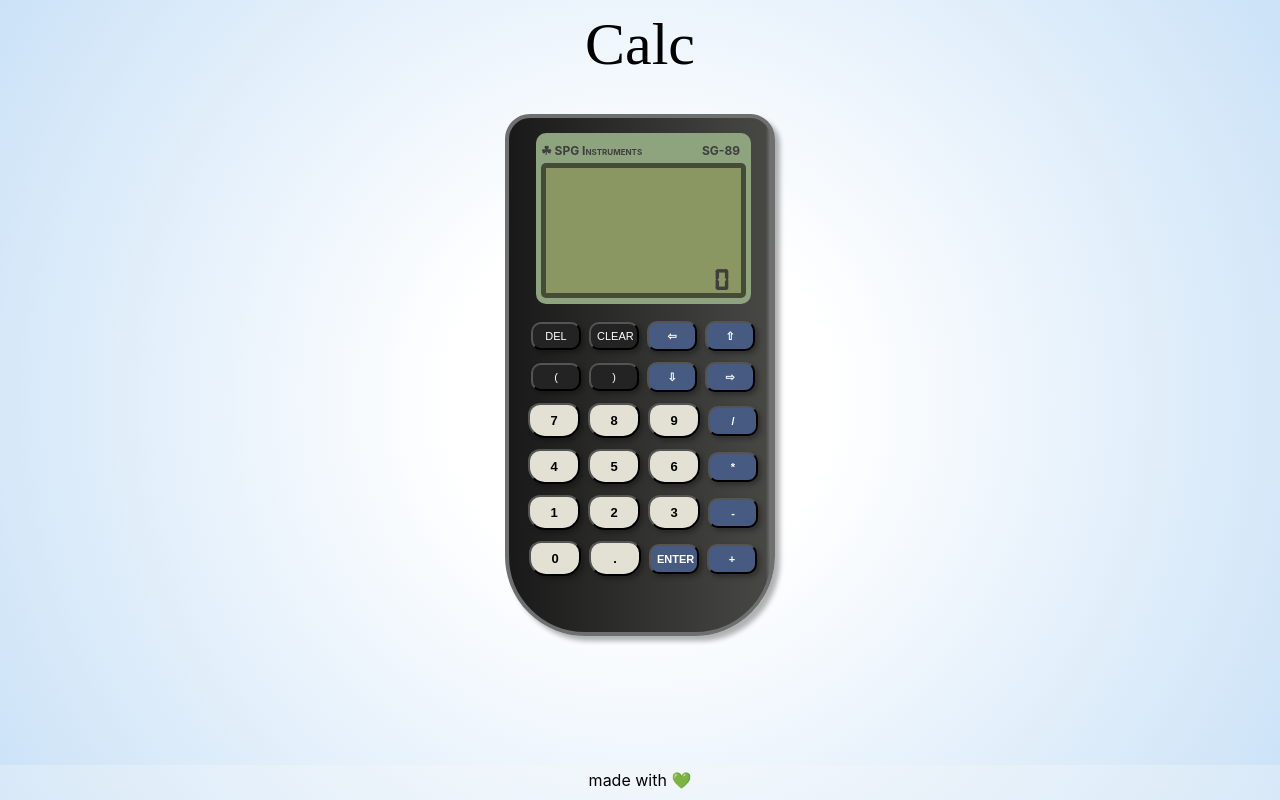
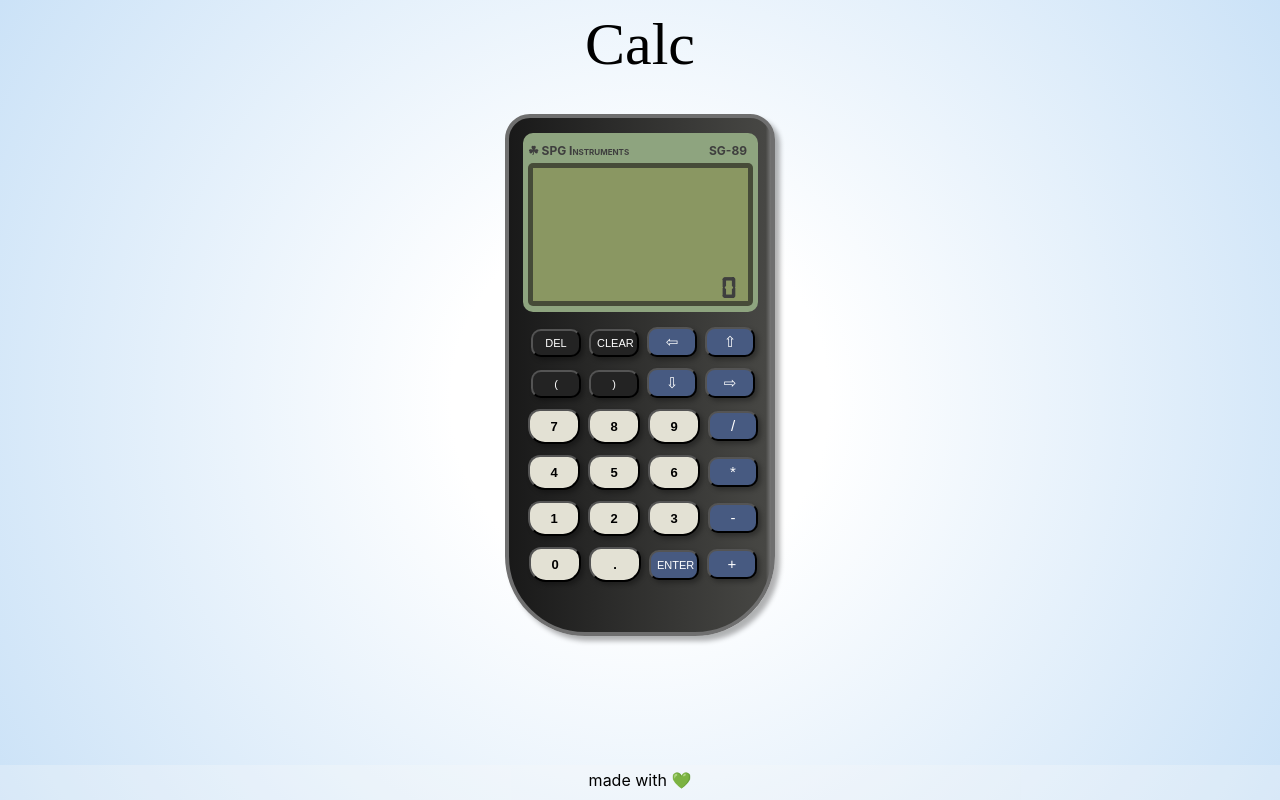
Before and after one commit to nodrognaes/calc, a React (Create React App) app: page / in a window 1280 px wide. Built offline with nearby package versions, Linux system fonts and the light colour scheme; the HTML template or start-up script is replaced by a standard one.

Commit message:
style update

```diff
--- a/src/components/Button/Button.jsx
+++ b/src/components/Button/Button.jsx
@@ -3,7 +3,7 @@ import './button.css';
 
 export default function Button({handleClick}) {
   const keys = [ { 'key': 'DEL', 'color': 'blk' }, { 'key': 'CLEAR', 'color': 'blk' }, { 'key': '⇦', 'color': 'blue', 'id':'ArrowLeft'}, { 'key': '⇧', 'color': 'blue', 'id':'ArrowUp'}, { 'key': '(', 'color': 'blk' }, { 'key': ')', 'color': 'blk' }, { 'key': '⇩', 'color': 'blue', 'id':'ArrowDown'}, { 'key': '⇨', 'color': 'blue', 'id':'ArrowRight'}, { 'key': 7, 'color': 'white' }, { 'key': 8, 'color': 'white' }, { 'key': 9, 'color': 'white' }, { 'key': '/', 'color': 'blue' }, { 'key': 4, 'color': 'white' }, { 'key': 5, 'color': 'white' }, { 'key': 6, 'color': 'white' }, { 'key': '*', 'color': 'blue' }, { 'key': 1, 'color': 'white' }, { 'key': 2, 'color': 'white' }, { 'key': 3, 'color': 'white' }, { 'key': '-', 'color': 'blue' }, { 'key': 0,
-   'color': 'white' }, { 'key': '.', 'color': 'white' }, { 'key': 'ENTER', 'color': 'blue' }, { 'key': '+', 'color': 'blue' }];
+   'color': 'white' }, { 'key': '.', 'color': 'white' }, { 'key': 'ENTER', 'color': 'blue', 'id':'ENTER' }, { 'key': '+', 'color': 'blue' }];
 
   return (
     <div className='btns'>
--- a/src/components/Button/button.css
+++ b/src/components/Button/button.css
@@ -28,8 +28,8 @@ button {
     width: 50px;
     height: 30px;
     border-radius: 10px;
-    font-size: 11px;
-    font-weight: bold;
+    font-size: 15px;
+    font-weight: 500;
 }
 
 .blue:active {
@@ -44,11 +44,16 @@ button {
     height: 28px;
     border-radius: 10px;
     font-size: 11px;
+    font-weight: 500;
 }
 
 .blk:active {
     background-color: rgb(46, 46, 46);
     transform: translateY(2px) translateX(2px);
+}
+
+#ENTER {
+    font-size: 11px;
 }
 
 /* #ArrowLeft {
--- a/src/components/Snake/snake.css
+++ b/src/components/Snake/snake.css
@@ -1,5 +1,5 @@
 .snakeWindow {
-    height: 137.5px;
+    height: 145.5px;
     margin: 5px auto 1px;
     font-size: 30px;
     font-family: 'digital-7';
--- a/src/components/Window/window.css
+++ b/src/components/Window/window.css
@@ -6,8 +6,8 @@
 .windowBorder {
     background-color: #8ea47f;
     border-radius: 10px;
-    width: 100%;
-    margin: 0 auto 12px;
+    width: 225px;
+    margin: 0 0 10px -13px;
     padding: 10px 5px 5px 5px;
     text-align: left;
     text-transform:capitalize;
@@ -24,7 +24,7 @@
 .display {
     background-color: #8a9762;
     text-align: right;
-    padding: 100px 10px 7.5px;
+    padding: 108px 10px 7.5px;
     margin: 5px auto 1px;
     font-size: 30px;
     font-family: 'digital-7';
```
